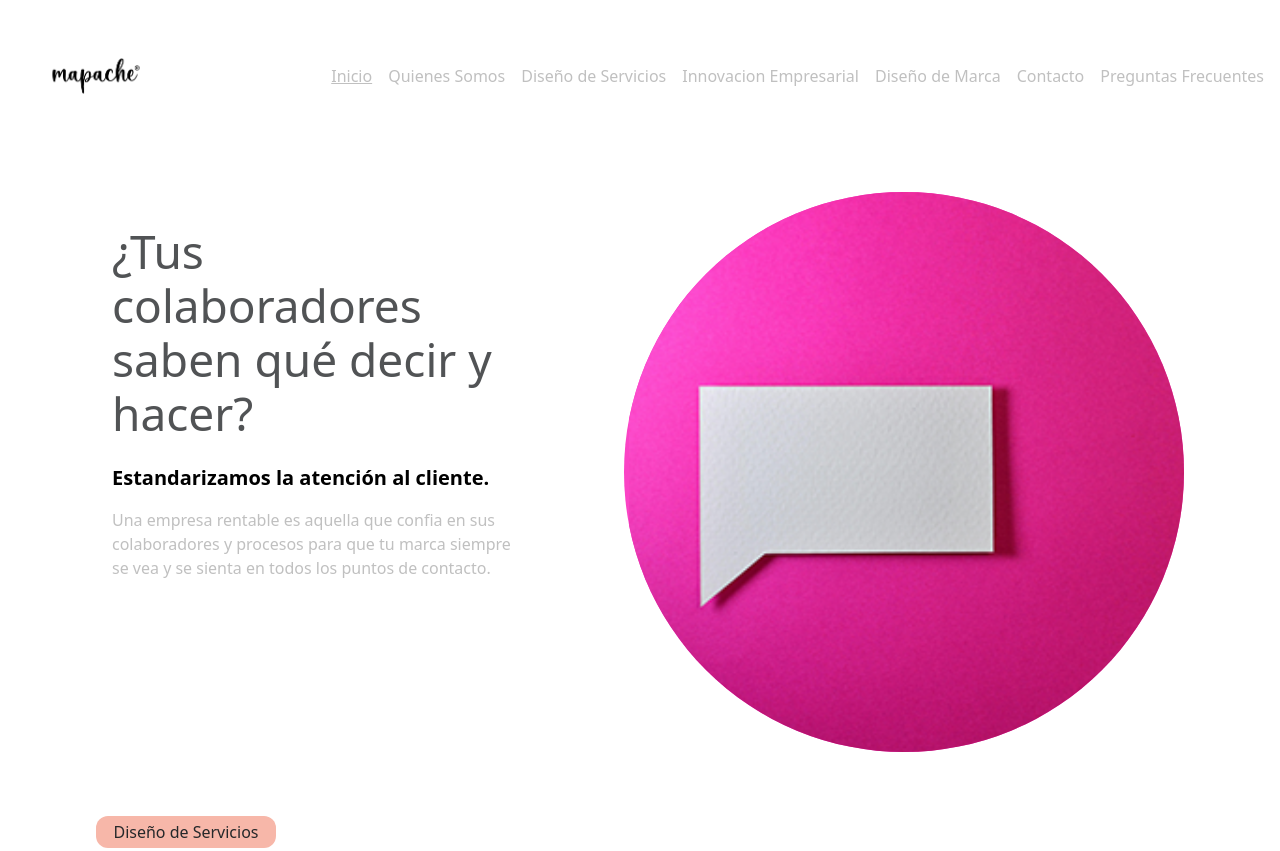
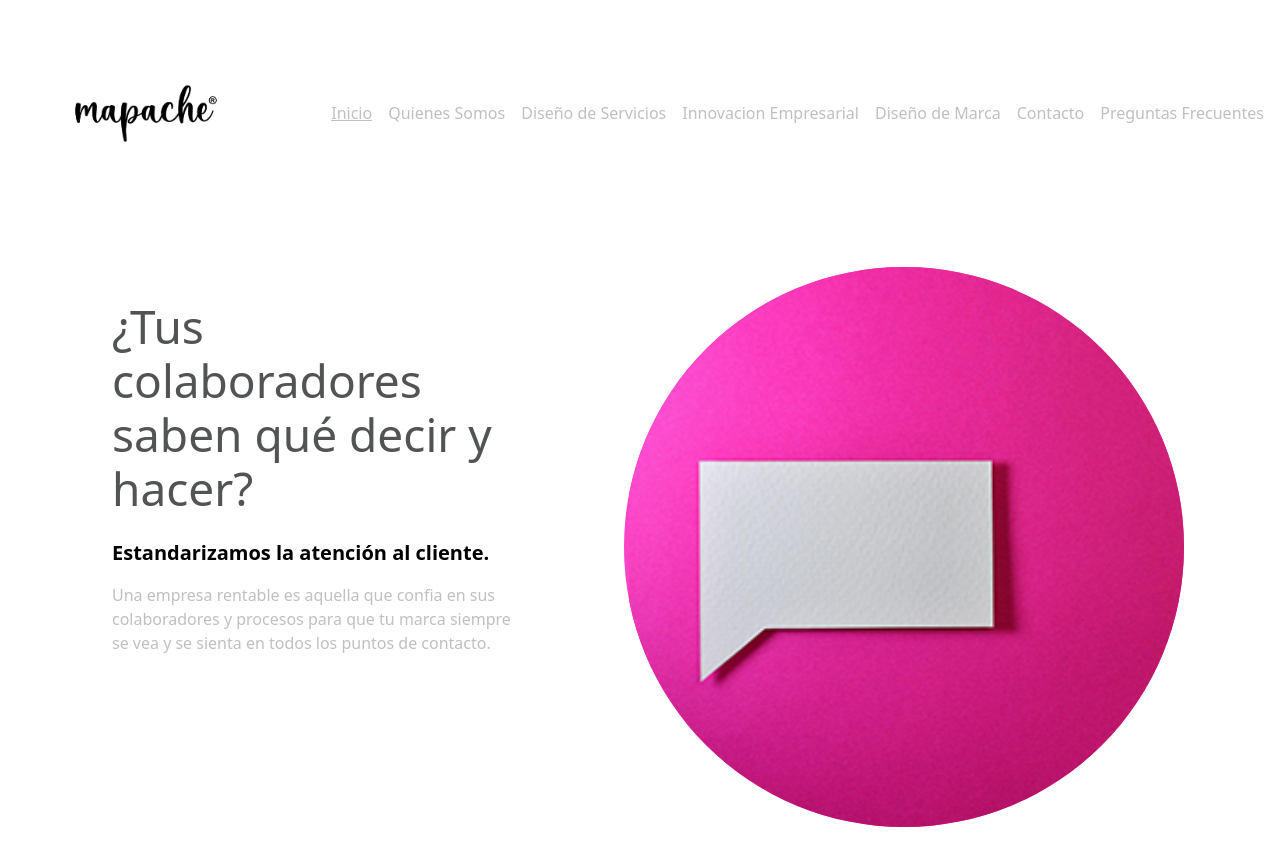
Before and after one commit to mauricio1jm/MAPACHE-PROYECT, an Astro site: page / in a window 1280 px wide. Shown: the top 851 px of the page. Built offline with nearby package versions, Linux system fonts and the light colour scheme; Astro itself is replaced by a stand-in of ours.

Commit message:
actualizaciones

```diff
--- a/src/components/nav/nav.astro
+++ b/src/components/nav/nav.astro
@@ -4,7 +4,7 @@ import logo from '../../assets/logo2.png';
 
 <header class=" flex justify-between items-center px-4 py-4 gap-4 mb-[40px]">
 
-<img src={logo.src} alt="Mapache Logotipo" class="w-[160px] h-auto" />
+<img src={logo.src} alt="Mapache Logotipo" class="w-[260px] h-auto" />
 	<nav class="navegacion">
 		<ul class="flex items-center gap-4 justify-between text-muted font-medium">
 			<li><a class="underline underline-foreground" href="">Inicio</a></li>
```
